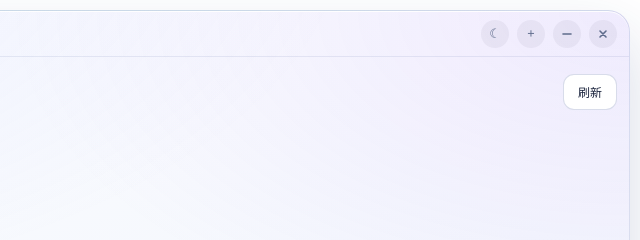
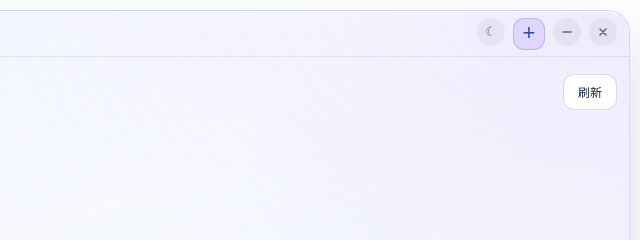
Before and after one commit to erhuobuer233/CloudClientForge, a website: page gui/app/src/ui/launcher.html in a window 1280 px wide. Both pictures are taken after a click on the button "切换到浅色主题". Shown: the top 240 px of the page, 640-1280 px from the left. Drawn offline with Linux system fonts and the light colour scheme.

Commit message:
style(launcher): bigger accent '+' button (32px, 22px glyph) (v1.3.2)

```diff
--- a/gui/app/package.json
+++ b/gui/app/package.json
@@ -1,7 +1,7 @@
 {
     "name":  "cloudclientforge-gui",
     "productName":  "CloudClientForge",
-    "version":  "1.3.1",
+    "version":  "1.3.2",
     "description":  "CloudClientForge - 一键把云游戏网页变成桌面客户端",
     "author":  "本地封装",
     "license":  "MIT",
--- a/gui/app/src/ui/launcher.html
+++ b/gui/app/src/ui/launcher.html
@@ -25,7 +25,7 @@
         </div>
         <div class="win-actions">
           <button id="btnTheme" class="win-btn text" title="切换到浅色主题">☀</button>
-          <button id="btnMain" class="win-btn text" type="button" title="生成客户端">+</button>
+          <button id="btnMain" class="win-btn add" type="button" title="生成客户端">+</button>
           <button id="btnMin" class="win-btn" title="最小化">
             <svg viewBox="0 0 12 12" width="12" height="12"><path d="M2 6h8" stroke="currentColor" stroke-width="1.6" stroke-linecap="round" /></svg>
           </button>
--- a/gui/app/src/ui/styles.css
+++ b/gui/app/src/ui/styles.css
@@ -1629,3 +1629,34 @@ body {
   background: linear-gradient(135deg, #7c8bff, #b07bff);
   color: #fff;
 }
+/* 启动器标题栏的「+」（生成客户端）：比普通 win-btn 大一号，带一点强调色 */
+.win-btn.add {
+  width: 32px;
+  height: 32px;
+  border-radius: 11px;
+  font-size: 22px;
+  font-weight: 500;
+  line-height: 1;
+  padding-bottom: 2px;
+  color: #e8ecff;
+  background: linear-gradient(135deg, rgba(124, 139, 255, 0.32), rgba(176, 123, 255, 0.32));
+  border: 1px solid rgba(150, 170, 255, 0.3);
+}
+
+.win-btn.add:hover {
+  color: #fff;
+  background: linear-gradient(135deg, #7c8bff, #b07bff);
+  border-color: transparent;
+  box-shadow: 0 4px 14px rgba(124, 139, 255, 0.45);
+}
+
+:root[data-theme='light'] .win-btn.add {
+  color: #3b47a8;
+  background: linear-gradient(135deg, rgba(124, 139, 255, 0.2), rgba(176, 123, 255, 0.2));
+  border-color: rgba(91, 108, 255, 0.3);
+}
+
+:root[data-theme='light'] .win-btn.add:hover {
+  color: #fff;
+  background: linear-gradient(135deg, #7c8bff, #b07bff);
+}
```
Also changed, not shown: 1 other file.
